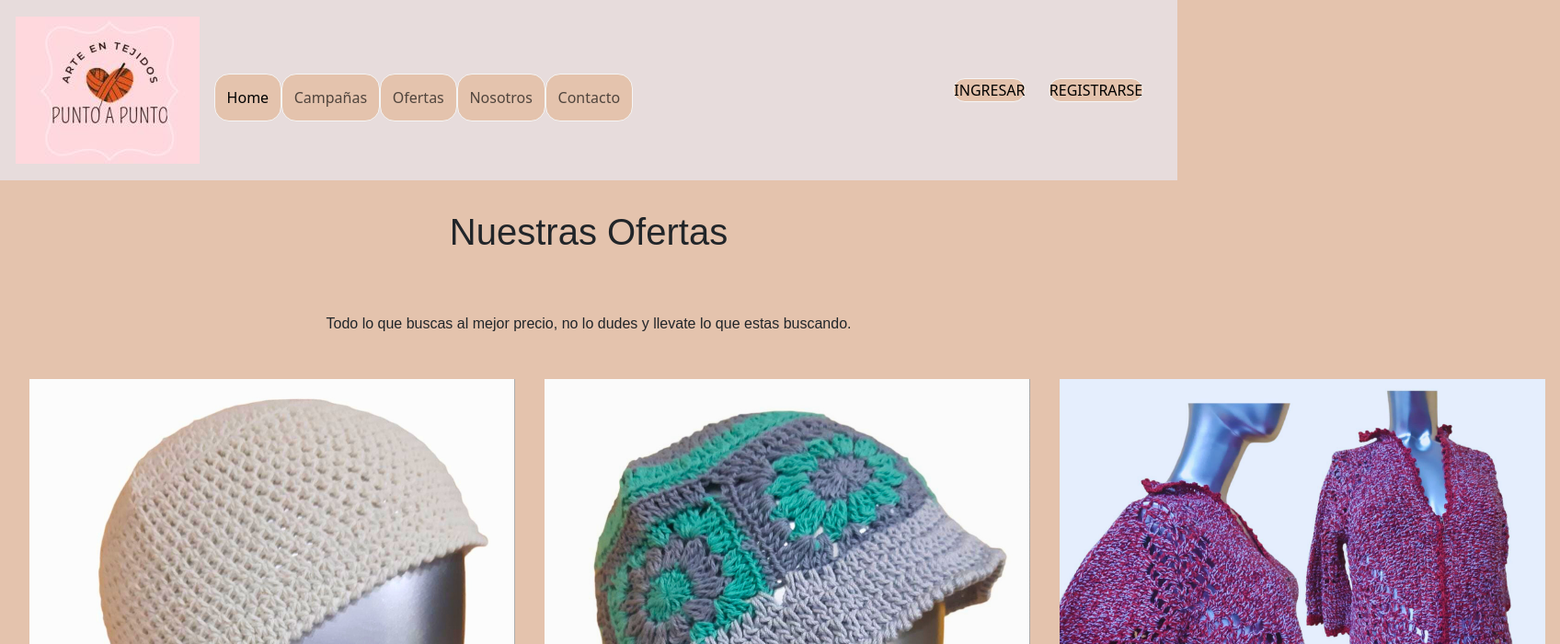
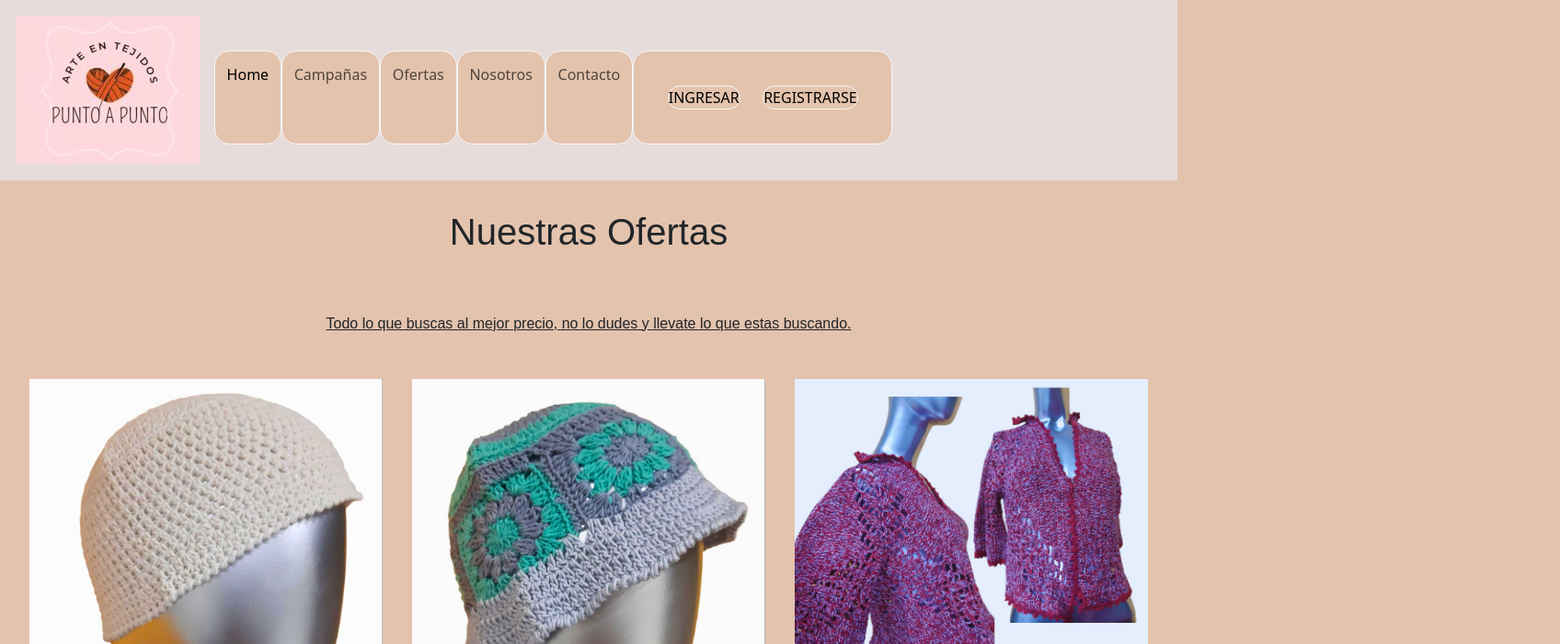
Before and after one commit to lautaroepereyra/Proyecto-Final-LautaroPereyra, a website: page pages/ofertas.html in a window 1280 px wide. Shown: the top 700 px of the page at 92% size, 1696 px wide, since content can reach past the window. Drawn offline with nearby package versions, Linux system fonts and the light colour scheme; a web font is replaced by a local one.

Commit message:
proyecto terminado en su totalidad

```diff
--- a/pages/ofertas.html
+++ b/pages/ofertas.html
@@ -40,24 +40,27 @@
             <li class="nav-item">
               <a class="nav-link" href="contacto.html">Contacto</a>
             </li>
+            <li class="nav-item">
+              <div class="botones">
+                <div class="ingresar">
+                  <button>INGRESAR</button>
+                </div>
+                <div class="registrarse">
+                  <button>REGISTRARSE</button>
+                </div>
+              </div>
+            </li>
           </ul>
         </div>
       </div>
     </nav>
-
-    <div class="botones">
-      <div class="ingresar">
-        <button>INGRESAR</button>
-      </div>
-      <div class="registrarse">
-      <button>REGISTRARSE</button>
-      </div>
-    </div>
   </header>
 
   <main>
     <h1> Nuestras Ofertas </h1>
-    <p>Todo lo que buscas al mejor precio, no lo dudes y llevate lo que estas buscando.</p>
+    <p>
+      <u>Todo lo que buscas al mejor precio, no lo dudes y llevate lo que estas buscando.</u>
+    </p>
     <div class="nuestras-ofertas">
       <img src="../img/fotos-tejidos/imagen-nueve.jpg" alt="imagen de boina blanca">
       <img src="../img/fotos-tejidos/imagen-ocho.jpg" alt="imagen de boina multicolor">
--- a/scss/utilidades/_condicionales.scss
+++ b/scss/utilidades/_condicionales.scss
@@ -4,7 +4,6 @@
 /* mq para mobile */
 
 @media screen and (min-width:320px) {
-
     main{
     display: flex;
     flex-direction: column;
@@ -29,7 +28,7 @@
     }
 
     main div img{
-    width: 70vh;
+    width: 50vh;
     padding: 1rem;
     }
 
```
Also changed, not shown: index.html (+15 -10 lines), pages/campanias.html (+14 -9 lines), pages/contacto.html (+15 -12 lines), pages/nosotros.html (+10 -9 lines), css/main.css, img/fotos-tejidos/imagen-seis.jpg, scss/utilidades/_variables.scss (line endings or trailing spaces).
